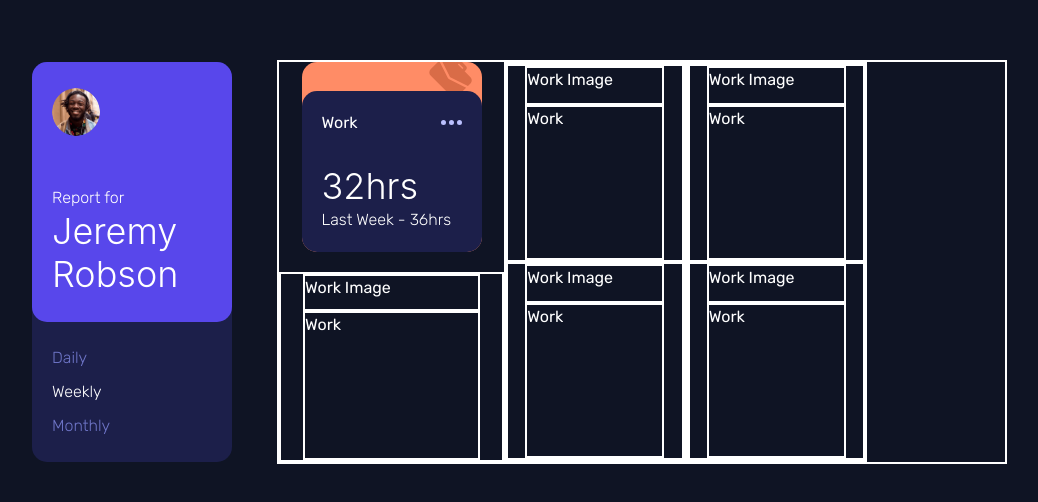
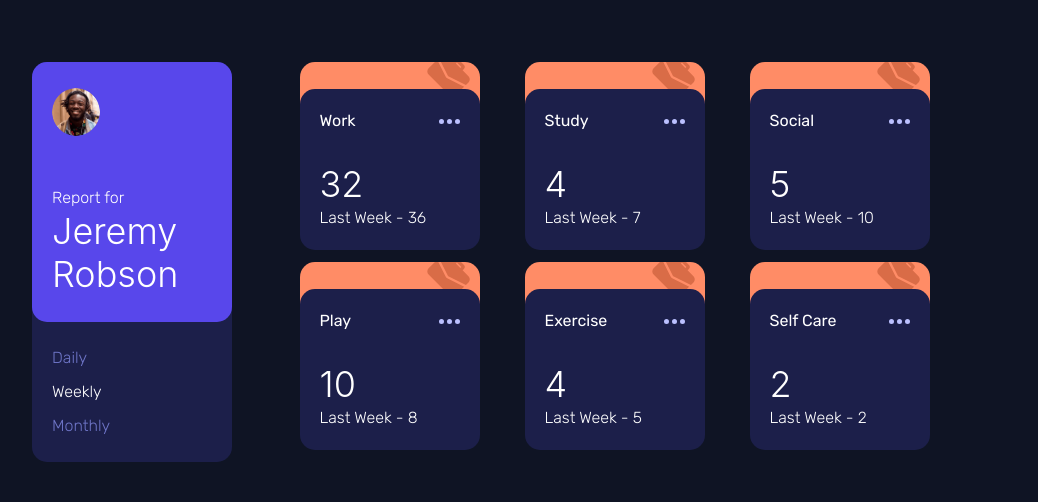
Before and after one commit to taufiqmahdi/Time-Tracking-Dashboard-Using-Next-JS, a Next.js app: page / in a window 1280 px wide. Shown: the part 138-640 px from the top of the page, without its empty margins (133-1171 px from the left). Built offline with nearby package versions, Linux system fonts and the light colour scheme.

Commit message:
Successfully added a map function for each of the data element

```diff
--- a/components/Content.js
+++ b/components/Content.js
@@ -1,11 +1,15 @@
 import { Avatar, Button, Flex, Heading, Image, Text } from "@chakra-ui/react";
-import UserProfile from './UserProfile'
+import UserProfile from "./UserProfile";
 import data from "../data.json";
-import Tracker from "./Tracker";
+import Trackers from "./Trackers";
 
 const Content = () => {
-  const datas = data
-  console.log(datas[0].title)
+  // const datas = data
+  // console.log(data[0].title)
+
+  // data.forEach(element => {
+  //   console.log(element)
+  // });
 
   return (
     <Flex
@@ -23,14 +27,25 @@ const Content = () => {
         align="center"
         justify="center"
         bgColor="neutral.veryDarkBlue"
-        gap='20px'
+        gap="20px"
       >
         <UserProfile />
 
-        <Flex id='categories' w='730px' border='2px'>
-          <Tracker />
+        <Flex id="categories" w="730px">
+          <Flex w="100%">
+            <Flex
+              id="workandexercise"
+              align="center"
+              justify="center"
+              w="225px"
+              direction="column"
+              h="400px"
+              wrap="wrap"
+            >
+              <Trackers data={data} />
+            </Flex>
+          </Flex>
         </Flex>
-
       </Flex>
     </Flex>
   );
--- a/components/Tracker.js
+++ b/components/Tracker.js
@@ -1,22 +1,14 @@
 import { Flex, Heading, Image, Text } from "@chakra-ui/react";
 
-const Tracker = () => {
+const Tracker = ({ data }) => {
+    // console.log(data)
+
   return (
-    <Flex w='100%'>
-      <Flex
-        id="workandexercise"
-        align="center"
-        justify="center"
-        w="225px"
-        direction="column"
-        h="400px"
-        gap="20px"
-      >
-        <Flex id="work" align="center" justify="center" h="50%" w="100%">
+    <Flex id="work" align="center" justify="center" h="50%" w="225px" pb="20px">
       <Flex
         bgColor="primary.lightRed.work"
         w="80%"
-            h="190px"
+        h="180px"
         direction="column"
         borderRadius="15px"
       >
@@ -33,7 +25,7 @@ const Tracker = () => {
           justify="space-between"
         >
           <Flex w="100%" justify="space-between" align="center">
-                <Flex>Work</Flex>
+            <Flex>{data.title}</Flex>
             <Flex>
               <Image
                 src="icon-ellipsis.svg"
@@ -43,112 +35,10 @@ const Tracker = () => {
             </Flex>
           </Flex>
           <Flex pt="30px">
-                <Heading fontWeight="300">32hrs</Heading>
+            <Heading fontWeight="300">{data.timeframes.weekly.current}</Heading>
           </Flex>
           <Flex>
-                <Text fontWeight="300">Last Week - 36hrs</Text>
-              </Flex>
-            </Flex>
-          </Flex>
-        </Flex>
-        <Flex
-          id="exercise"
-          align="center"
-          justify="center"
-          border="2px"
-          h="50%"
-          w="100%"
-          direction="column"
-        >
-          <Flex h="20%" border="2px" w="80%">
-            Work Image
-          </Flex>
-          <Flex h="80%" border="2px" w="80%">
-            Work
-          </Flex>
-        </Flex>
-      </Flex>
-      <Flex
-        id="playandsocial"
-        align="center"
-        justify="center"
-        w="25%"
-        direction="column"
-        border="2px"
-        h="100%"
-      >
-        <Flex
-          id="play"
-          align="center"
-          justify="center"
-          border="2px"
-          h="50%"
-          w="100%"
-          direction="column"
-        >
-          <Flex h="20%" border="2px" w="80%">
-            Work Image
-          </Flex>
-          <Flex h="80%" border="2px" w="80%">
-            Work
-          </Flex>
-        </Flex>
-        <Flex
-          id="social"
-          align="center"
-          justify="center"
-          border="2px"
-          h="50%"
-          w="100%"
-          direction="column"
-        >
-          <Flex h="20%" border="2px" w="80%">
-            Work Image
-          </Flex>
-          <Flex h="80%" border="2px" w="80%">
-            Work
-          </Flex>
-        </Flex>
-      </Flex>
-      <Flex
-        id="studyandselfcare"
-        align="center"
-        justify="center"
-        w="25%"
-        direction="column"
-        border="2px"
-        h="100%"
-      >
-        <Flex
-          id="study"
-          align="center"
-          justify="center"
-          border="2px"
-          h="50%"
-          w="100%"
-          direction="column"
-        >
-          <Flex h="20%" border="2px" w="80%">
-            Work Image
-          </Flex>
-          <Flex h="80%" border="2px" w="80%">
-            Work
-          </Flex>
-        </Flex>
-        <Flex
-          id="selfcare"
-          align="center"
-          justify="center"
-          border="2px"
-          h="50%"
-          w="100%"
-          direction="column"
-        >
-          <Flex h="20%" border="2px" w="80%">
-            Work Image
-          </Flex>
-          <Flex h="80%" border="2px" w="80%">
-            Work
+            <Text fontWeight="300">Last Week - {data.timeframes.weekly.previous}</Text>
           </Flex>
         </Flex>
       </Flex>
--- /dev/null
+++ b/components/Trackers.js
@@ -0,0 +1,58 @@
+import { Flex, Heading, Image, Text } from "@chakra-ui/react";
+import Tracker from "./Tracker";
+
+const Trackers = ({ data }) => {
+  // const datas = data.data;
+
+  // console.log(typeof data)
+
+  // console.log(data)
+
+  // data.map(x => console.log(x))
+
+  // data.forEach(element => {
+  //   console.log(element)
+  // });
+
+  // for(let i=0; i<data.length; i++){
+  //   console.log(data[i])
+  // }
+
+  // data.forEach(element => {
+  //     return <Tracker data={element} />
+  //   });
+
+  // console.log(data)
+
+    // data.map(data => {
+    //   return <Tracker element={data} />
+    // })
+
+  return (
+    <>
+      {data.map((data) => (
+        <Tracker data={data} />
+      ))}
+    </>
+
+  // <Tracker data={data} />
+    // <Flex w="100%">
+    //   <Flex
+    //     id="workandexercise"
+    //     align="center"
+    //     justify="center"
+    //     w="225px"
+    //     // direction="column"
+    //     h="400px"
+    //     wrap="wrap"
+    //   >
+    //     <Tracker />
+    //     <Tracker />
+
+    //   </Flex>
+
+    // </Flex>
+  );
+};
+
+export default Trackers;
```
Lines whose indentation alone changed are shown as unchanged.
